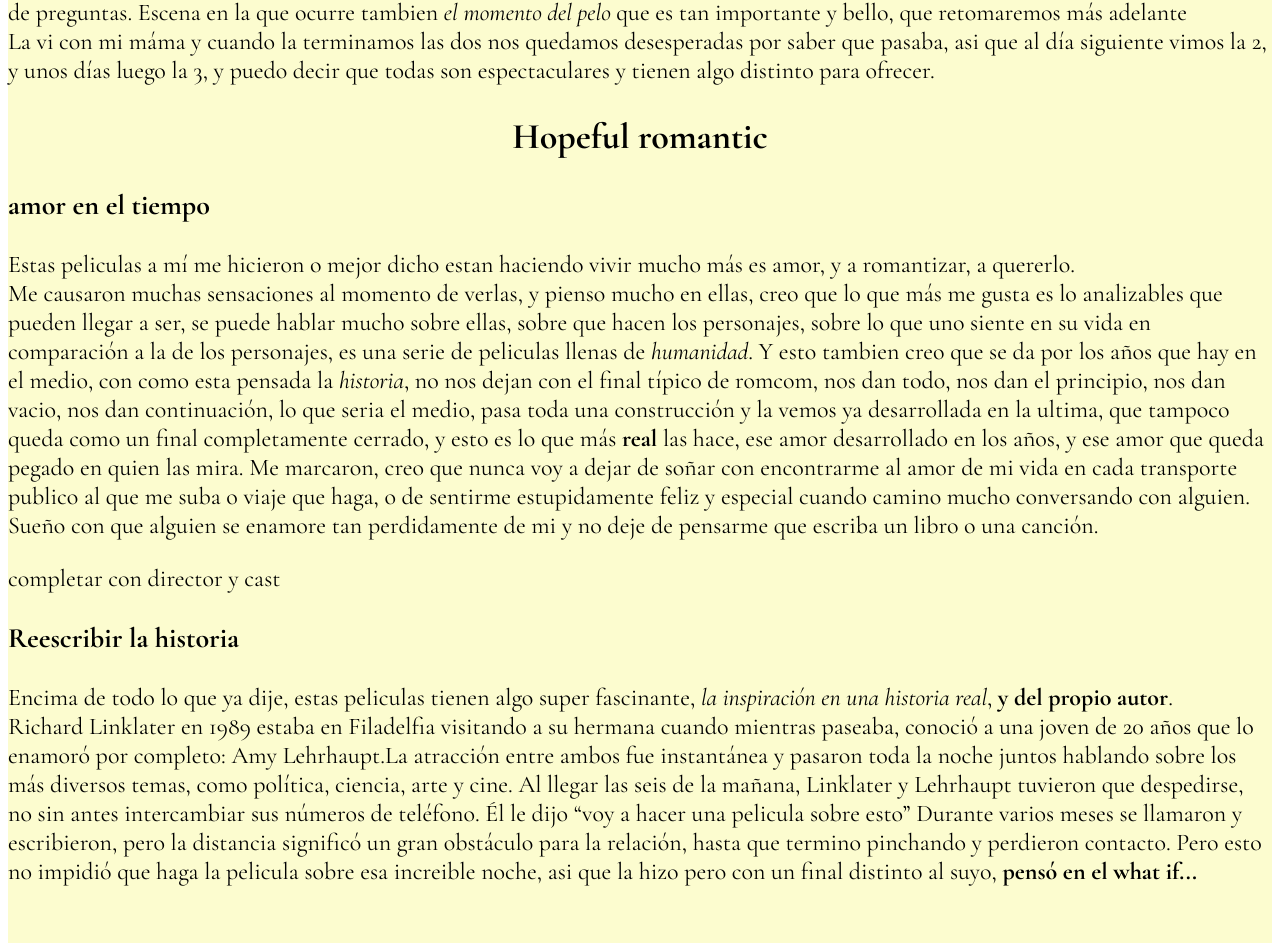
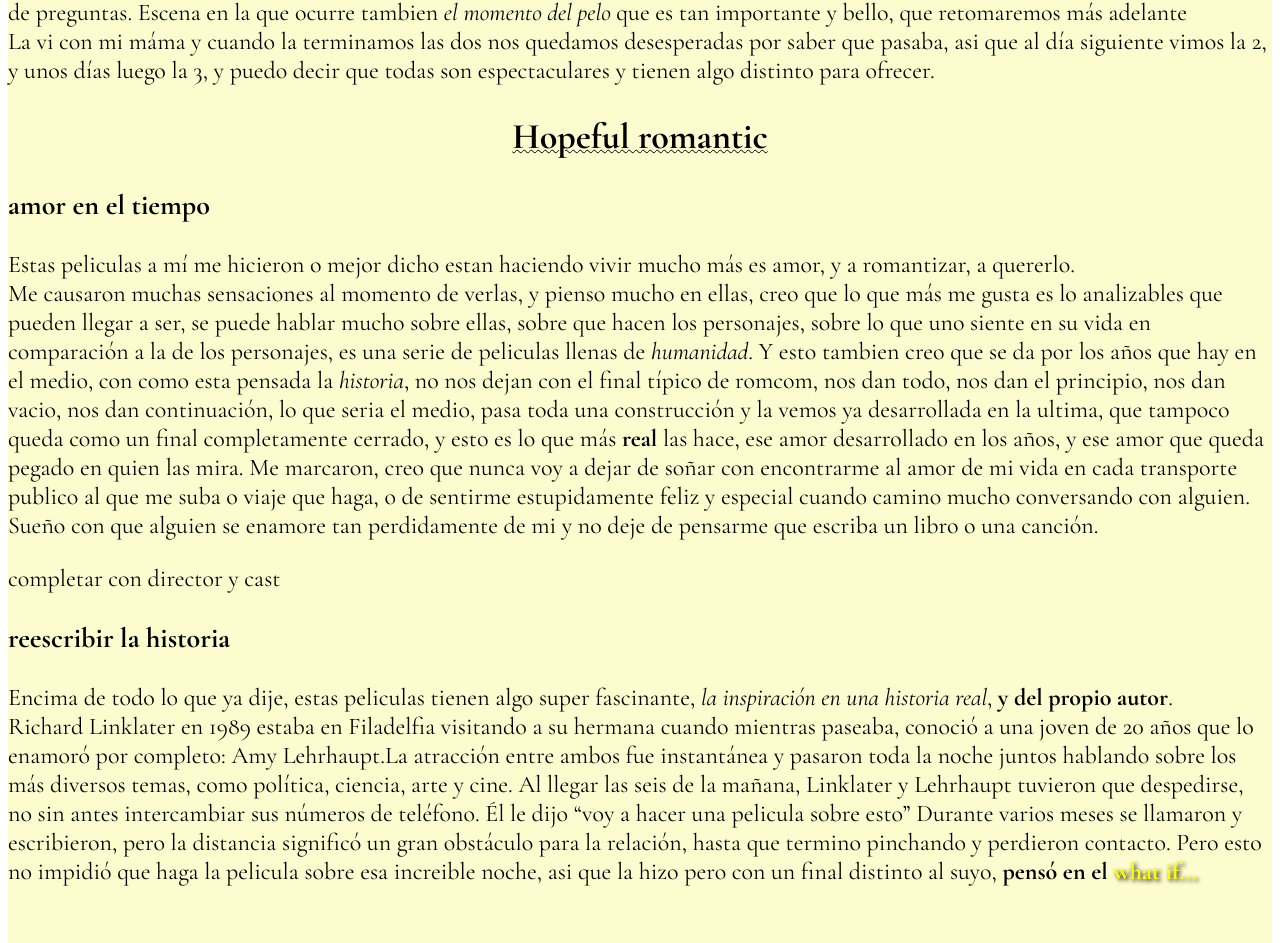
Before and after one commit to miliperuzotti/informaticageneral, a plain HTML site: page practica-11/index.html in a window 1280 px wide. Shown: the part 1229-2172 px from the top of the page. Drawn offline with nearby package versions, Linux system fonts and the light colour scheme; grey boxes are pictures that could not be loaded.

Commit message:
retoques
estilos especificos de esta pagina

```diff
--- a/practica-11/css/estilos.css
+++ b/practica-11/css/estilos.css
@@ -5,8 +5,21 @@ body {
 	font-family: "Cormorant Garamond", serif;
 }
 .centro {text-align: center;}
-header {background-color: #824d17}
-footer {background-color: #6f4d2a}
-main {background-color: #fcfccf}
-.textoblanco {color: #f7f7a1}
+header {background-color: #824d17;}
+footer {background-color: #6f4d2a;}
+main {background-color: #fcfccf;}
+.textoblanco {color: #f7f7a1;}
+
+
 /*INDEX*/
+.whatif {
+	color: #ffff00;
+	text-shadow: 2px 2px 4px #000000;
+}
+
+main h2 {
+	text-decoration-line: underline;
+	text-decoration-style: wavy;
+	text-decoration-thickness: -40%;
+}
+blockquote {background-color: #fafa9e;}
--- a/practica-11/index.html
+++ b/practica-11/index.html
@@ -24,7 +24,7 @@
 	<main><!--contenido principal-->
 			<!--S1--><section>
 				<h2 class="centro">La forma en la que me encontraron</h2>
-				<p>Este verano estaba de vacaciones en mi casa en Trelew, y un poco aburrida decidí buscar algún artículo interesante para leer en <em>Substrack</em>, me tope con uno llamado <a href="https://culture25.substack.com/p/el-arte-de-mirar-a-los-ojos">El arte de mirar a los ojos" por Tati Nogues</a>. Además de que me fascinó el artículo, este comenzaba diciendo </p><blockquote>En Before Sunrise, Céline dice que si existe algún tipo de magia en este mundo, es la de dos personas conectando e intentando entenderse. Esa idea —al igual que la película— me quedó resonando durante mucho tiempo</blockquote>
+				<p>Este verano estaba de vacaciones en mi casa en Trelew, y un poco aburrida decidí buscar algún artículo interesante para leer en <em>Substrack</em>, me tope con uno llamado <a href="https://culture25.substack.com/p/el-arte-de-mirar-a-los-ojos">El arte de mirar a los ojos" por Tati Nogues</a>. Además de que me fascinó el artículo, este comenzaba diciendo </p><blockquote class="centro">En Before Sunrise, Céline dice que si existe algún tipo de magia en este mundo, es la de dos personas conectando e intentando entenderse. Esa idea —al igual que la película— me quedó resonando durante mucho tiempo</blockquote>
 				<img src="img/magic.jpg" alt="Quote de Celine en la pelicula" width="294" height="473">
 				 <p>Y yo despues de leer eso claramente no podia no buscar <strong>cúal</strong> era esa pelicula de la que hablaba, así que esa misma noche agarré el control de la tele y me fijé si estaba en el programa pirata que instalo mi pápa, estaba, la puse, y ya supé que me estaba enamorando desde el momento que me dí cuenta que la pelicula entera eran ellos dos siendo tontos enamoradisos que se gustan y teniendo las conversaciones mas profundas y graciosas, que fue cuando se subieron al primer colectivo en Vienna y empezaron a hacer el ping pong de preguntas. Escena en la que ocurre tambien <em>el momento del pelo</em> que es tan importante y bello, que retomaremos más adelante<br>La vi con mi máma y cuando la terminamos las dos nos quedamos desesperadas por saber que pasaba, asi que al día siguiente vimos la 2, y unos días luego la 3, y puedo decir que todas son espectaculares y tienen algo distinto para ofrecer.</p>
 			</section>
@@ -36,12 +36,12 @@
 				</article>
 				<aside>completar con director y cast</aside>
 				<article>
-					<h3>Reescribir la historia</h3>
-					<p>Encima de todo lo que ya dije, estas peliculas tienen algo super fascinante, <em>la inspiración en una historia real</em>, <strong>y del propio autor</strong>.<br>Richard Linklater en 1989 estaba en Filadelfia visitando a su hermana cuando mientras paseaba, conoció a una joven de 20 años que lo enamoró por completo: Amy Lehrhaupt.La atracción entre ambos fue instantánea y pasaron toda la noche juntos hablando sobre los más diversos temas, como política, ciencia, arte y cine. Al llegar las seis de la mañana, Linklater y Lehrhaupt tuvieron que despedirse, no sin antes intercambiar sus números de teléfono. Él le dijo <q>voy a hacer una pelicula sobre esto</q> Durante varios meses se llamaron y escribieron, pero la distancia significó un gran obstáculo para la relación, hasta que termino pinchando y perdieron contacto. Pero esto no impidió que haga la pelicula sobre esa increible noche, asi que la hizo pero con un final distinto al suyo, <strong>pensó en el what if...</strong></p>
+					<h3>reescribir la historia</h3>
+					<p>Encima de todo lo que ya dije, estas peliculas tienen algo super fascinante, <em>la inspiración en una historia real</em>, <strong>y del propio autor</strong>.<br>Richard Linklater en 1989 estaba en Filadelfia visitando a su hermana cuando mientras paseaba, conoció a una joven de 20 años que lo enamoró por completo: Amy Lehrhaupt.La atracción entre ambos fue instantánea y pasaron toda la noche juntos hablando sobre los más diversos temas, como política, ciencia, arte y cine. Al llegar las seis de la mañana, Linklater y Lehrhaupt tuvieron que despedirse, no sin antes intercambiar sus números de teléfono. Él le dijo <q>voy a hacer una pelicula sobre esto</q> Durante varios meses se llamaron y escribieron, pero la distancia significó un gran obstáculo para la relación, hasta que termino pinchando y perdieron contacto. Pero esto no impidió que haga la pelicula sobre esa increible noche, asi que la hizo pero con un final distinto al suyo, <strong>pensó en el <span class="whatif">what if...</span></strong></p>
 					<iframe width="560" height="315" src="https://www.youtube.com/embed/w9phDoEXono?si=AaJmydEcZ0WBFz8i" title="YouTube video player" frameborder="0" allow="accelerometer; autoplay; clipboard-write; encrypted-media; gyroscope; picture-in-picture; web-share" referrerpolicy="strict-origin-when-cross-origin" allowfullscreen></iframe>
 					<p>La primer pelicula fue furor, pero más allá del éxito, la razón de ser de “Before Sunrise” era una pregunta que no dejaba dormir al cineasta: <em>¿Podría alguna vez reencontrarse con Lehrhaupt?</em> Su esperanza era que ella apareciera en alguna presentación de la película. Sin embargo, jamás sucedió.</p>
 					<p>Luego comienzan a escribir la secuela, en la cúal los protagonistas si se reencuentran, linklater seguía sin saber sobre Amy, y no fue hasta el 2010 que el director obtuvo novedades de ella a través de una carta de un amigo: la joven había fallecido en un accidente de moto el 9 de mayo de 1994</p>
-					<p>Tres años más tarde, se estrenó “Before Midnight” cuyos creditos finales rezan</p><blockquote>“En memoria de Amy Lehrhaupt”</blockquote>
+					<p>Tres años más tarde, se estrenó “Before Midnight” cuyos creditos finales rezan</p><blockquote class="centro">“En memoria de Amy Lehrhaupt”</blockquote>
 				</article>
 			</section>
 			<footer class="textoblanco"><!--pie de página con info de contacto-->
```
